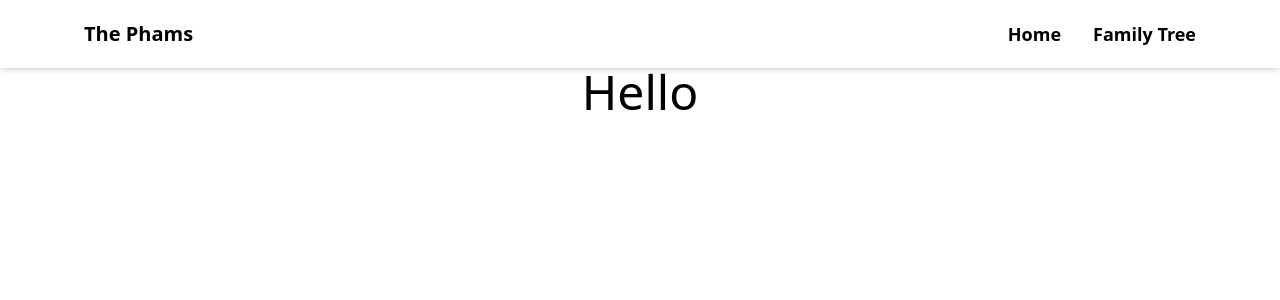
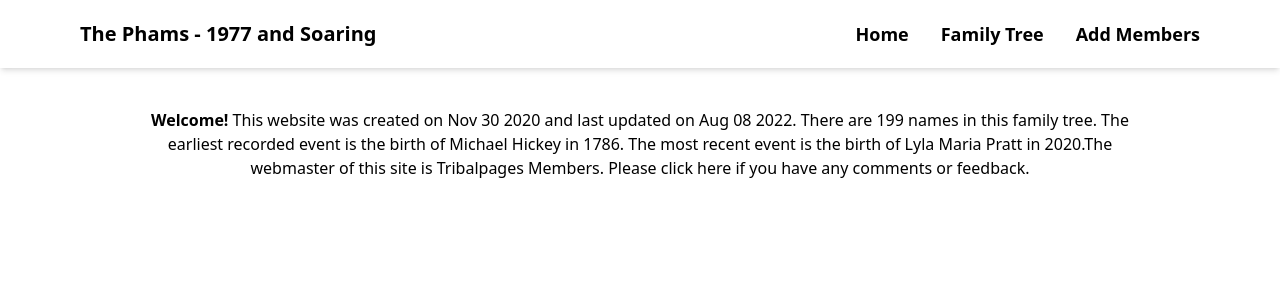
Before and after one commit to PhamjaminBen/familytree, a Next.js app: page / in a window 1280 px wide. Shown: the top 300 px of the page. Built offline with nearby package versions, Linux system fonts and the light colour scheme.

Commit message:
added db funtionaslity

```diff
--- a/app/api/route.ts
+++ b/app/api/route.ts
@@ -30,15 +30,15 @@ export async function PATCH(request: Request) {
 
 	const client = new MongoClient(process.env.MONGODB_URI);
 	database = client.db("familytree").collection("treedata");
-	console.log("edit open");
+	// console.log("edit open", data);
 
 	const retobj = [];
 	if (!database) return JSON.stringify({ response: "no db" });
-	const cursor = database?.find({ id: data.id }).project({ _id: 0 });
+	const cursor = database.findOneAndReplace(
+		{ id: data.person.id },
+		data.person
+	);
 
-	for await (let doc of cursor) {
-		retobj.push(doc);
-	}
 	client.close();
 
 	return JSON.stringify({ response: "ok" });
--- a/app/layout.tsx
+++ b/app/layout.tsx
@@ -14,11 +14,11 @@ export default async function RootLayout({
 }) {
 	return (
 		<html lang='en'>
-			<body className='flex flex-col min-h-screen'>
-				<header className=' sticky z-50 top-0'>
+			<body className='min-h-screen'>
+				<header className='sticky z-50 top-0'>
 					<NavBar />
 				</header>
-				<main className='grow'>{children}</main>
+				<main className=''>{children}</main>
 			</body>
 		</html>
 	);
--- a/app/page.tsx
+++ b/app/page.tsx
@@ -1,7 +1,14 @@
 export default async function home() {
 	return (
-		<>
-			<h1 className='m-auto text-5xl text-center'> Hello </h1>
-		</>
+		<div className='flex flex-col gap-y-2 items-center text-center w-full px-36 py-10'>
+			<p>
+				<b>Welcome!</b> This website was created on Nov 30 2020 and last updated
+				on Aug 08 2022. There are 199 names in this family tree. The earliest
+				recorded event is the birth of Michael Hickey in 1786. The most recent
+				event is the birth of Lyla Maria Pratt in 2020.The webmaster of this
+				site is Tribalpages Members. Please click here if you have any comments
+				or feedback.
+			</p>
+		</div>
 	);
 }
--- /dev/null
+++ b/app/tree/add/page.tsx
@@ -0,0 +1,17 @@
+export default function add() {
+	return (
+		// <></>
+		<form className='flex flex-col gap-y-2 items-center px-20'>
+			<input
+				type='text'
+				placeholder='Full name'
+				className='px-4 py-2 rounded w-3xl border-black border-2'
+			/>
+			<input
+				type='text'
+				placeholder='Last Name'
+				className='px-4 py-2 rounded w-3xl border-black border-2'
+			/>
+		</form>
+	);
+}
--- a/app/tree/page.tsx
+++ b/app/tree/page.tsx
@@ -80,19 +80,18 @@ export default function HomePage() {
 						break;
 					}
 				}
+				fetch("api", {
+					method: "PATCH",
+					body: JSON.stringify({
+						person: e,
+					}),
+					headers: {
+						"content-type": "application/json",
+					},
+				});
 				return tree;
 			};
 		});
-
-		// fetch("api", {
-		// 	method: "PATCH",
-		// 	body: JSON.stringify({
-		// 		treeData,
-		// 	}),
-		// 	headers: {
-		// 		"content-type": "application/json",
-		// 	},
-		// });
 
 		setTimeout(() => {
 			console.log(treeData);
--- a/components/navbar.tsx
+++ b/components/navbar.tsx
@@ -2,11 +2,11 @@ import Link from "next/link";
 export default function NavBar() {
 	return (
 		<nav className='bg-white text-black font-semibold text-lg w-full shadow-md'>
-			<div id='content' className='max-w-6xl py-5 px-5 m-auto text-lg'>
+			<div id='content' className=' py-5 px-20 m-auto text-lg'>
 				<ul className='flex gap-8'>
 					<li>
 						<Link href='/' className='font-extrabold text-xl'>
-							The Phams
+							The Phams - 1977 and Soaring
 						</Link>
 					</li>
 					<li className='ml-auto'>
@@ -19,6 +19,11 @@ export default function NavBar() {
 							Family Tree
 						</Link>
 					</li>
+					<li>
+						<Link href='/tree/add' className='hover:underline'>
+							Add Members
+						</Link>
+					</li>
 				</ul>
 			</div>
 		</nav>
```
